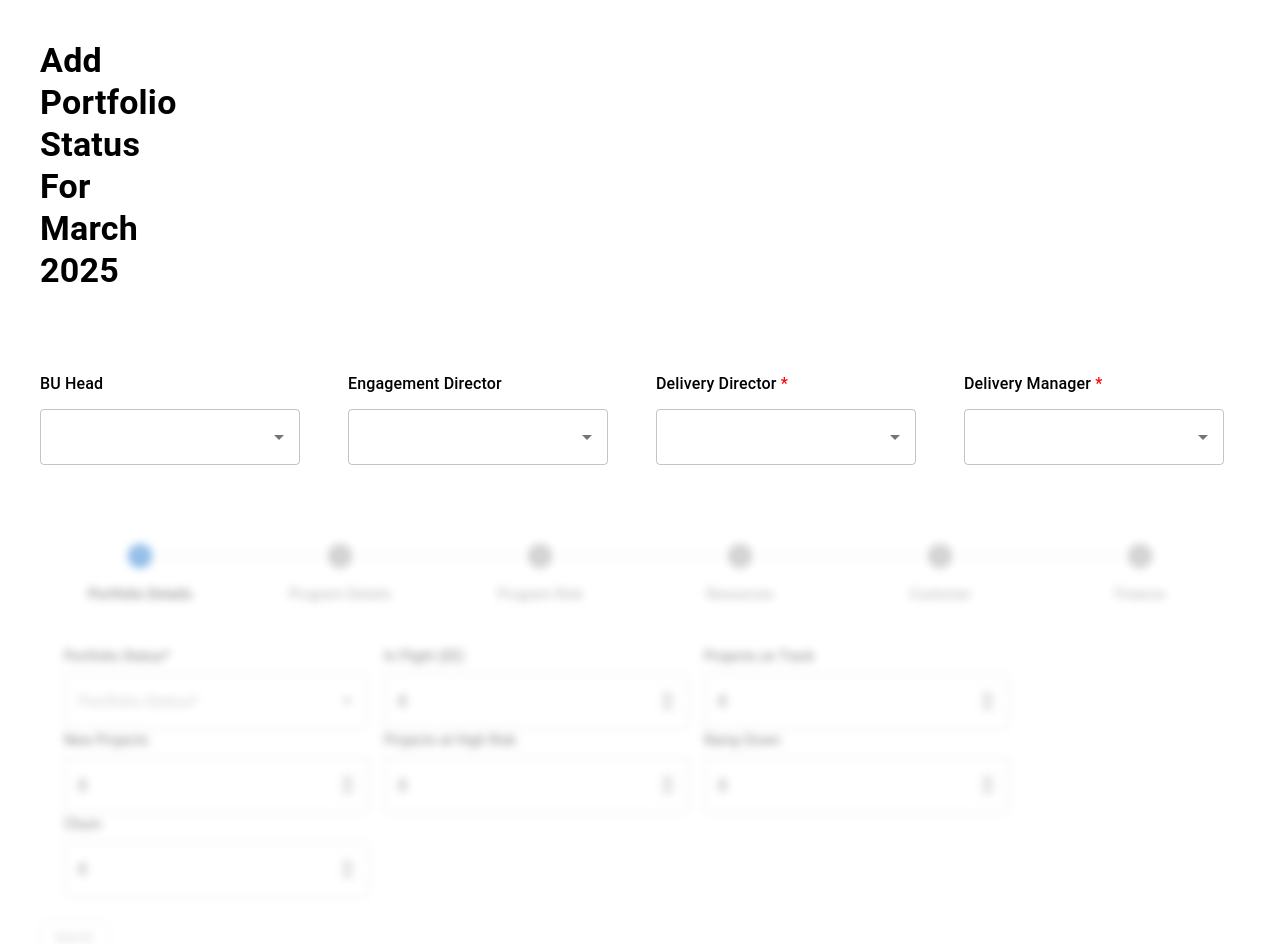
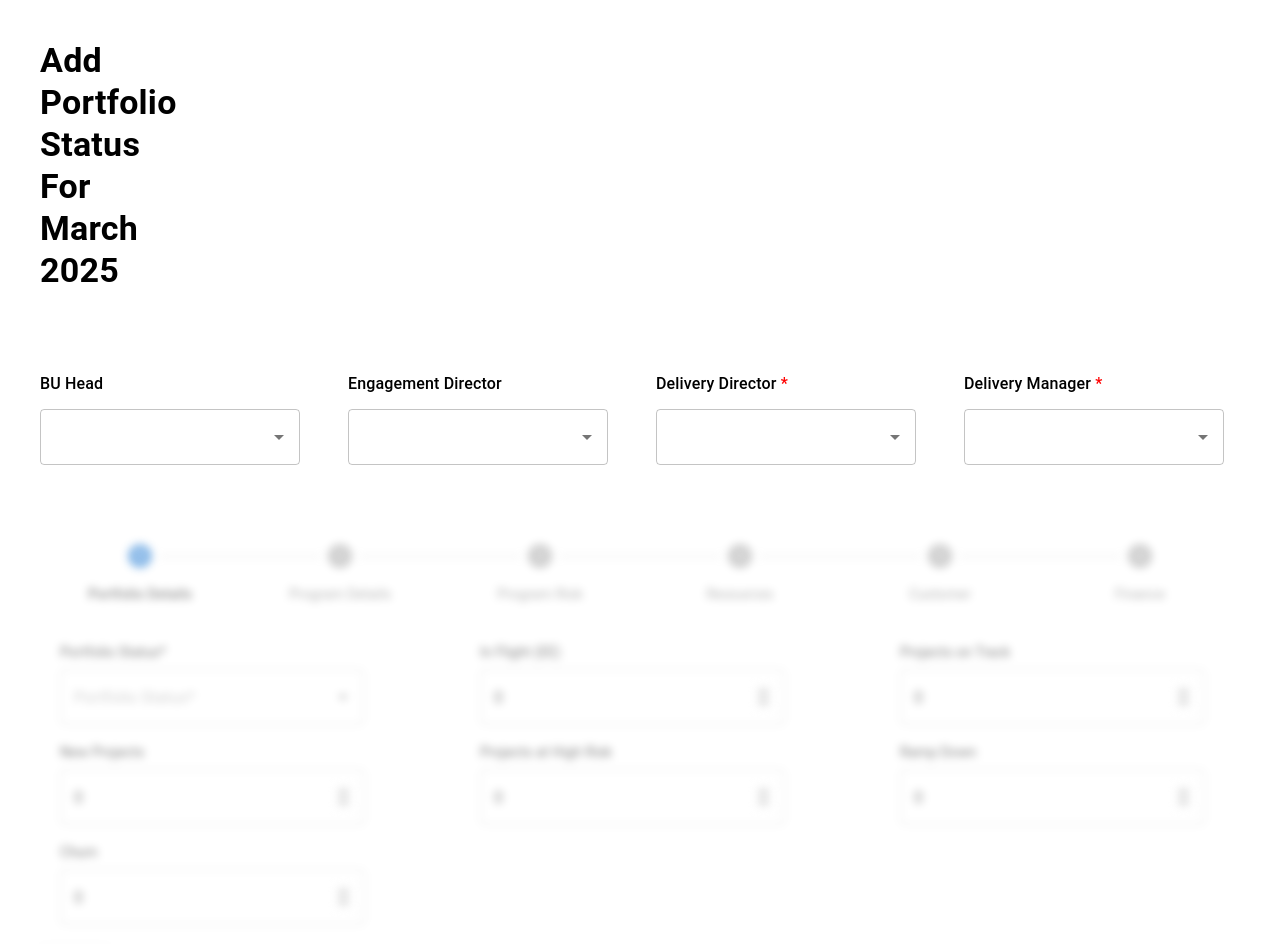
Before and after one commit to bhavyash02/new_pmo_upgrade, a React (Create React App) app in the folder pmo_upgrade/: page /#/portfolio-status in a window 1280 px wide. Shown: the top 944 px of the page. Built offline with nearby package versions, Linux system fonts and the light colour scheme.

Commit message:
updated portfolio details

```diff
--- a/pmo_upgrade/src/pages/PortFolioStatus/OneProtFolioDetails.jsx
+++ b/pmo_upgrade/src/pages/PortFolioStatus/OneProtFolioDetails.jsx
@@ -1,9 +1,12 @@
 import React from "react";
 import { Dropdown } from "../../components/molecules";
-import { Box, Button } from "@mui/material";
+import { Box, Button, Stack } from "@mui/material";
 import NumberStepper from "../../components/molecules/NumberStepper";
 
-export default function OneProtFolioDetails({ protfolioStatus, setProtfolioStatus }) {
+export default function OneProtFolioDetails({
+  protfolioStatus,
+  setProtfolioStatus,
+}) {
   const dropdowns = ["Ramesh", "Lee", "Tony", "Kinesh"];
 
   // const handleNext = () => {
@@ -16,7 +19,14 @@ export default function OneProtFolioDetails({ protfolioStatus, setProtfolioStatu
 
   return (
     <>
-      <Box sx={{ margin: 3, display: "flex", flex: 1 }}>
+      <Box sx={{ flex: 1, width: "100%" }}>
+        <Stack
+          direction="row"
+          spacing={3}
+          justifyContent="space-between"
+          alignItems="flex-start"
+          padding="20px"
+        >
           <Dropdown
             input={dropdowns}
             placeholder="Portfolio Status*"
@@ -25,14 +35,31 @@ export default function OneProtFolioDetails({ protfolioStatus, setProtfolioStatu
           />
           <NumberStepper placeholder="In Flight (EE)" />
           <NumberStepper placeholder="Projects on Track" />
+        </Stack>
       </Box>
-      <Box sx={{ margin: 3, display: "flex", flexWrap: 1 }}>
+      <Box sx={{ width: "100%", flexWrap: 1 }}>
+        <Stack
+          direction="row"
+          spacing={3}
+          justifyContent="space-between"
+          alignItems="flex-start"
+          padding="20px"
+        >
           <NumberStepper placeholder="New Projects" />
           <NumberStepper placeholder="Projects at High Risk" />
           <NumberStepper placeholder="Ramp Down" />
+        </Stack>
       </Box>
-      <Box sx={{ margin: 3, display: "flex", flexWrap: 1 }}>
+      <Box sx={{ width: "100%", flexWrap: 1 }}>
+        <Stack
+          direction="row"
+          spacing={3}
+          justifyContent="space-between"
+          alignItems="flex-start"
+          padding="20px"
+        >
           <NumberStepper placeholder="Churn" />
+        </Stack>
       </Box>
     </>
   );
```
Lines whose indentation alone changed are shown as unchanged.
